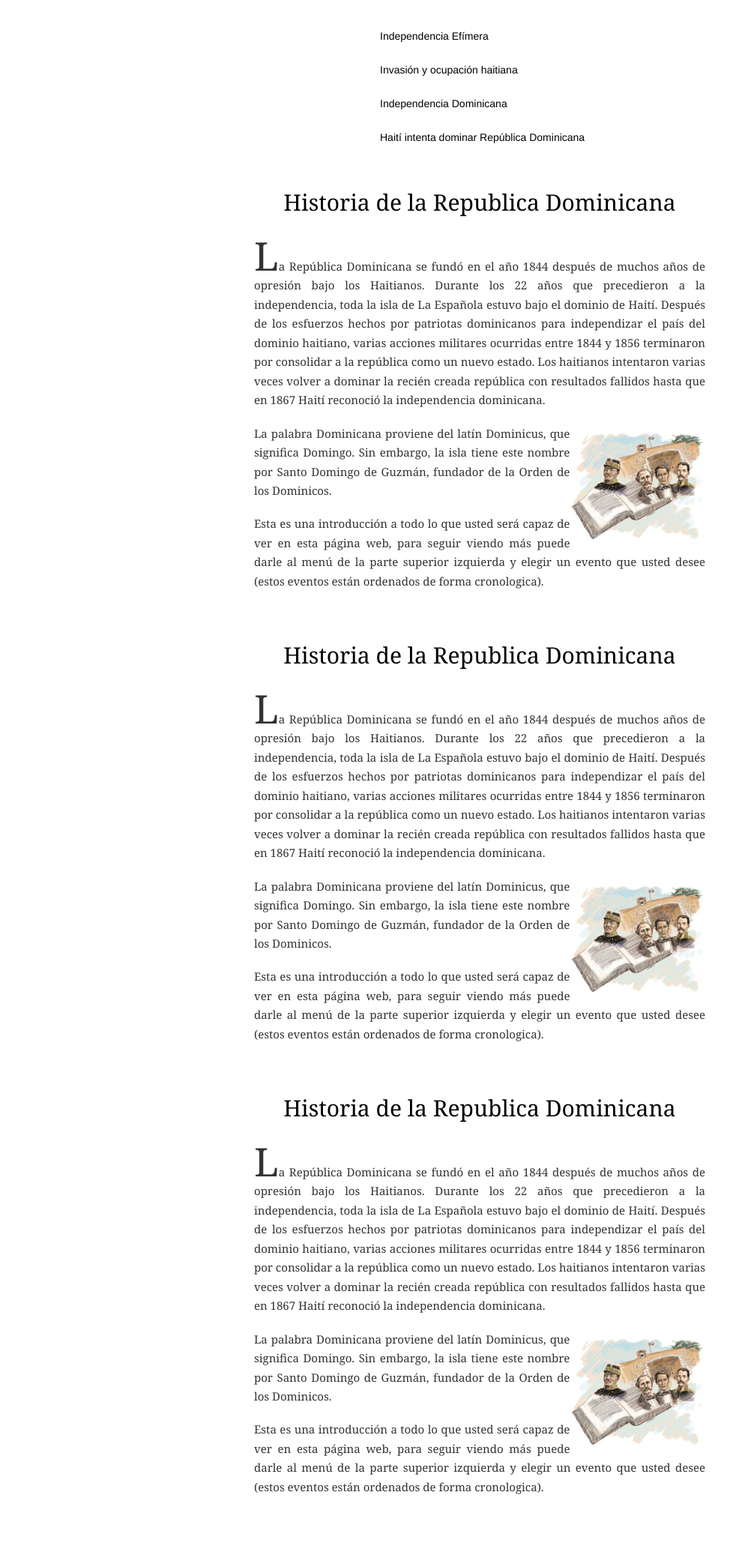
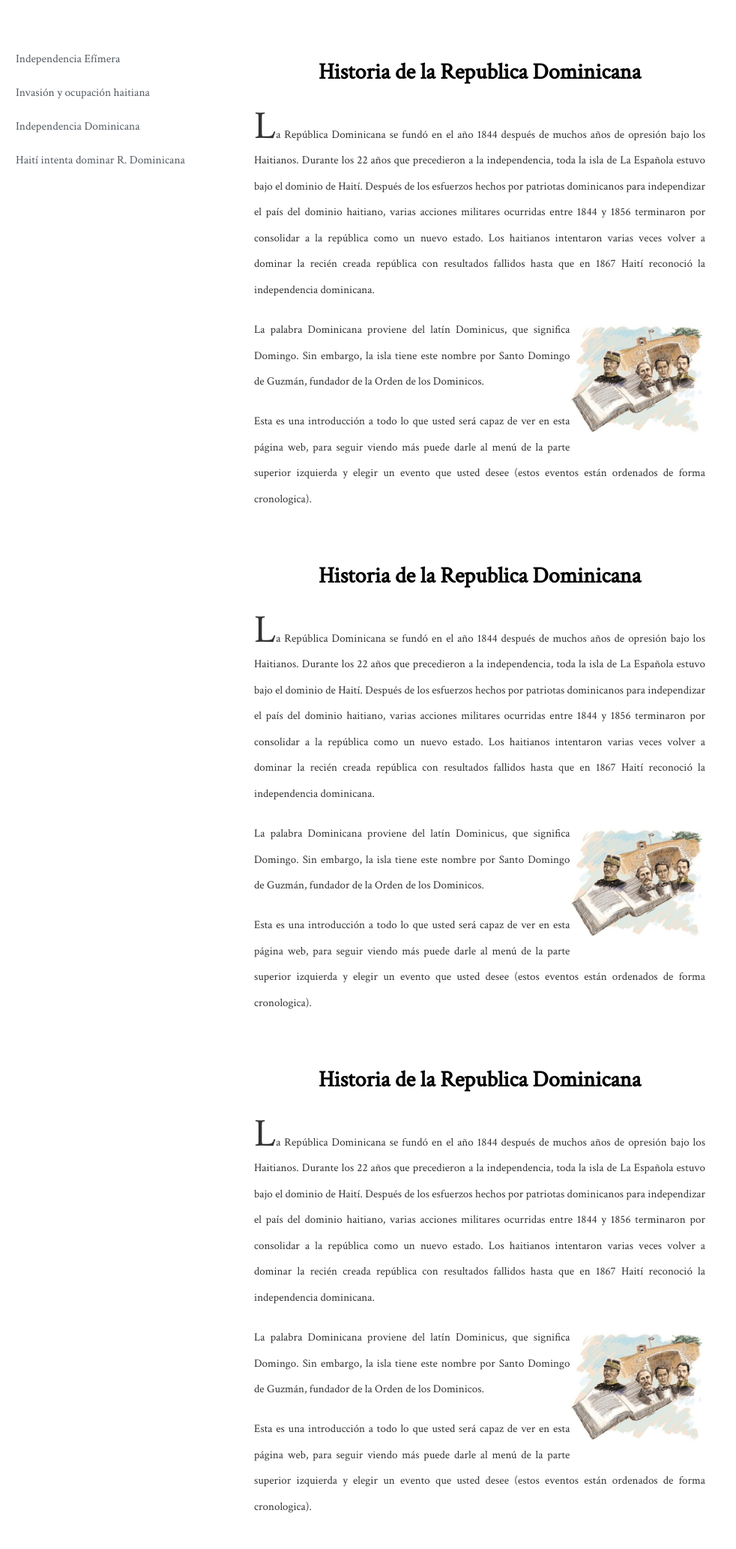
Before and after one commit to Hamil1/historiaDominicana, a PHP site: page / in a window 1280 px wide. Shown: the whole page at 75% size, without its empty margins (0-982 px from the left). Before the commit the page ends 1993 px from the top, so only its background shows below. Run offline with PHP 8.4, Linux system fonts and the light colour scheme; some libraries are stand-ins or nearby versions.

Commit message:
menu a la izquierda & efecto de seleccion menu

```diff
--- a/css/Style.css
+++ b/css/Style.css
@@ -16,18 +16,18 @@ article.marginCenter{
 }
 
 .desarrolloArticulo{
-    line-height: 2rem;
+    line-height: 3rem;
     font-size: 1rem;
 }
 
 .letras{
-     font-family: georgia;
+    font-family: 'Crimson Text', serif;
 }
 
 .desarrolloArticulo p{
-        line-height: 1.7em;
-        margin: 1.25em 0;
-        text-align: justify;
+    line-height: 2.3em;
+    margin: 1.25em 0;
+    text-align: justify;
 }
 
 p{
@@ -36,7 +36,7 @@ p{
 }
 
 .bold{
-    font-weight: 550 !important;
+    font-weight: 600;
     color: black;
 }
 p:nth-child(1):first-letter {
@@ -90,20 +90,64 @@ img.padresdelapatria{
   line-height: 40px;
   padding-left: 0;
   margin: 2em auto;
-  width: 22em;
-}
-
-.menu a{
-    color: black;
-    text-decoration: none;
+  width: 24em;
 }
 
 .menu li{
     /* border-left: 3px solid black; */
     padding-left: 1.5em;
     margin-bottom: 5px;
+    --webkit-transition: all .5s;
+    -o-transition: all .5s;
+    transition: all .5s;
+}
+
+.menu li:hover{
+    box-shadow: 20em 0 #f2f2f2 inset;
+}
+
+ul.menu li a{
+    color: #535a60;
+    text-decoration: none;
+    display: block;
+    width: 100%;
+    font-family: 'Crimson Text', serif;
+    font-size: 1.1em;
+    --webkit-transition: all .5s;
+    -o-transition: all .5s;
+    transition: all .5s;
 }
 
 .menu li.active{
     border-left: 3px solid #ecab46;
+    box-shadow: 20em 0 #f2f2f2 inset;
 }
+
+.menu li.active a{
+    font-weight: bold;
+    color: black;
+    font-style: italic;
+    margin-left: 1em;
+}
+
+.menu li:hover a{
+    color: black;
+    font-style: italic;
+    margin-left: 1em;
+}
+
+nav{
+    position: absolute;
+    left: -24em;
+    z-index: 20;
+}
+
+nav.mostrar{
+    left: 0;
+}
+
+div#mostrarNav{
+    width: 30px;
+    height: 30px;
+    background: url(../imagenes/Hamburger_icon.svg.png);
+}
--- a/index.php
+++ b/index.php
@@ -12,17 +12,19 @@ and open the template in the editor......
         <link rel="stylesheet" type="text/css" href="css/Style.css">
         <link rel="stylesheet" type="text/css" href="css/normalize.css">
         <link rel="stylesheet" href="https://maxcdn.bootstrapcdn.com/bootstrap/3.3.7/css/bootstrap.min.css" integrity="sha384-BVYiiSIFeK1dGmJRAkycuHAHRg32OmUcww7on3RYdg4Va+PmSTsz/K68vbdEjh4u" crossorigin="anonymous">
-
+        <link href="https://fonts.googleapis.com/css?family=Crimson+Text" rel="stylesheet">
     </head>
     <body>
-        <div>
-            <ul class="menu">
-                <li><a href="#">Independencia Efímera</a></li>
-                <li><a href="#">Invasión y ocupación haitiana</a></li>
-                <li><a href="#">Independencia Dominicana</a></li>
-                <li><a href="#">Haití intenta dominar República Dominicana</a></li>
-            </ul>
-        </div>
+        <div id="mostrarNav"></div>
+            <nav class="mostrar">
+                <ul class="menu">
+                    <li><a href="#">Independencia Efímera</a></li>
+                    <li><a href="#">Invasión y ocupación haitiana</a></li>
+                    <li><a href="#">Independencia Dominicana</a></li>
+                    <li><a href="#">Haití intenta dominar R. Dominicana</a></li>
+                </ul>
+            </nav>
+
 
         <div class="letras">
             <article class="marginCenter maxWidth letras first">
```
Also changed, not shown: imagenes/Hamburger_icon.svg.png (added).
